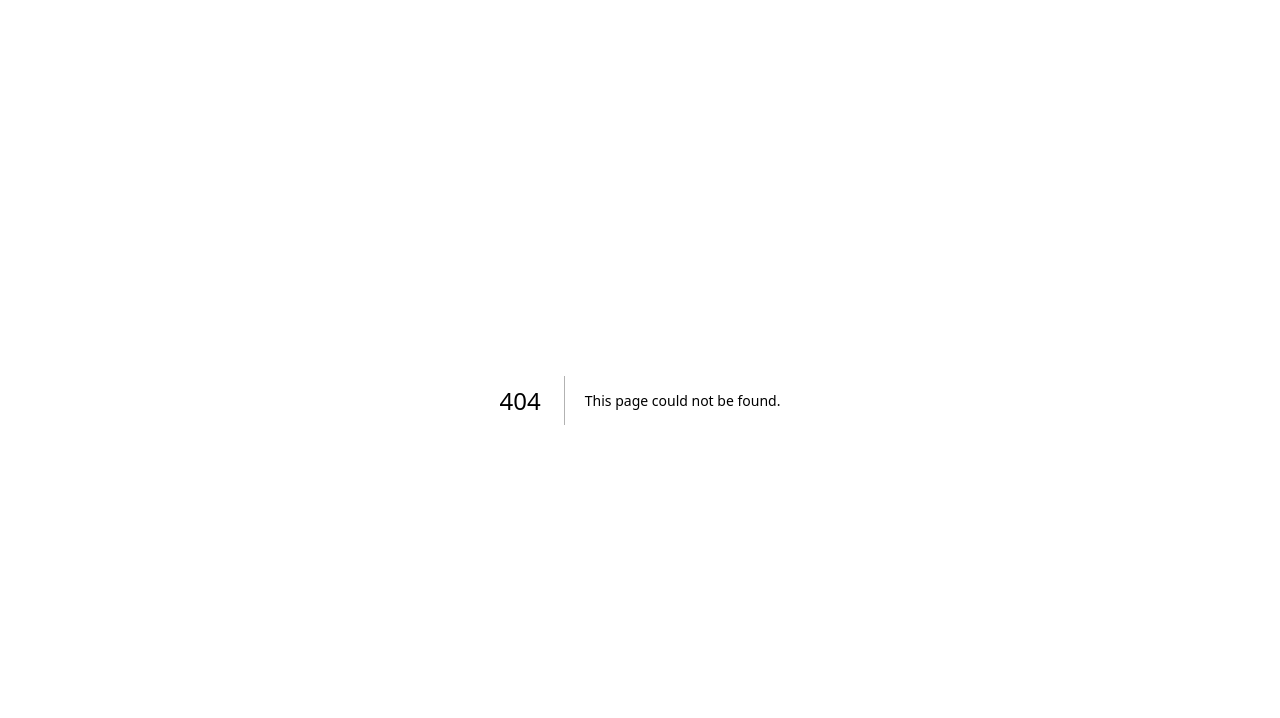
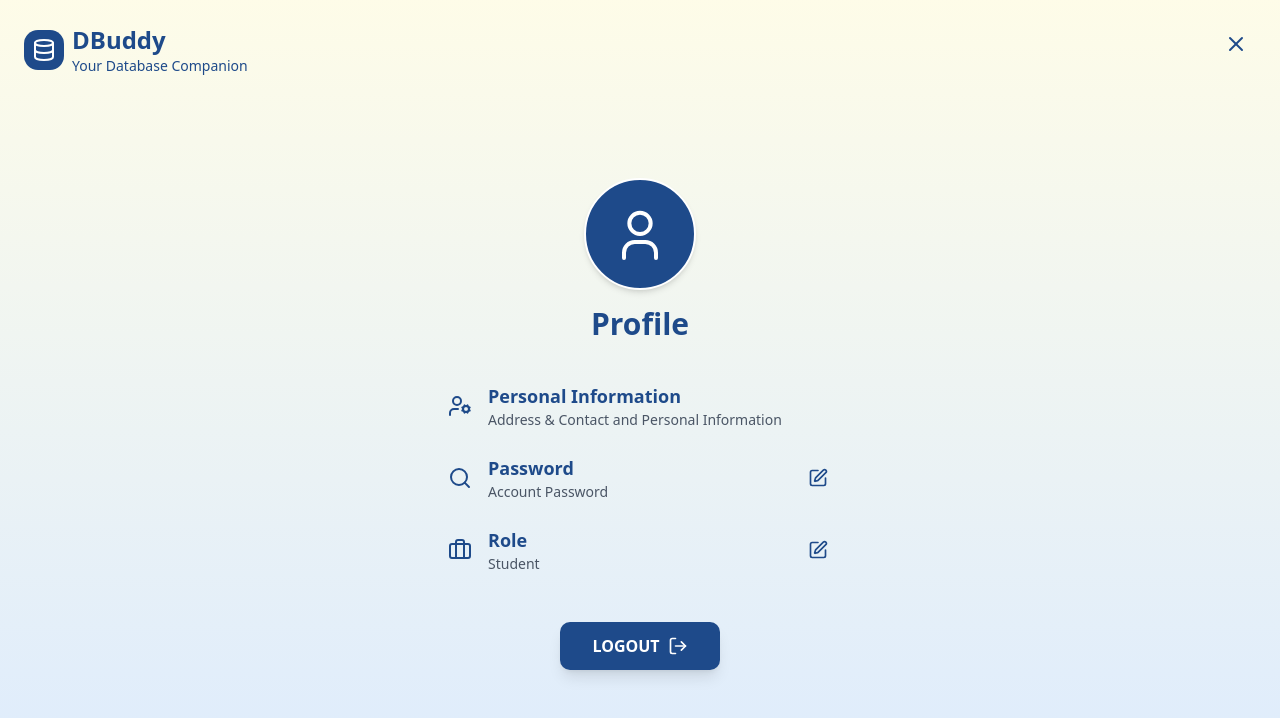
Before and after one commit to pranshu05/BackendManager, a Next.js app: page /profile in a window 1280 px wide. Before the commit this address had no page. Shown: the top 718 px of the page. Built offline with nearby package versions, Linux system fonts and the light colour scheme; no server answers.

Commit message:
add basic profile page

```diff
--- a/src/app/dashboard/page.jsx
+++ b/src/app/dashboard/page.jsx
@@ -4,12 +4,7 @@ import { useState, useEffect } from "react";
 import { Card, CardContent } from "@/components/ui/card";
 import { Button } from "@/components/ui/button";
 import { ProjectCard } from "@/components/(dashboard)/ProjectCard";
-import {
-    Database,
-    LogOut,
-    CheckCircle,
-    Table,
-} from "lucide-react";
+import { Database, LogOut, CheckCircle, Table, User } from "lucide-react";
 
 export default function DashboardPage() {
   const [projects, setProjects] = useState([]);
@@ -65,11 +60,24 @@ export default function DashboardPage() {
               <p className="text-sm text-primary">Your Database Companion</p>
             </div>
           </div>
-                    <Button variant="outline" size="sm" asChild>
-                        <a onClick={handleLogout}>
+          <div className="flex items-center gap-2">
+            <div className="flex items-center gap-2">
+              <Button
+                variant="outline"
+                size="sm"
+                onClick={() => (window.location.href = "/profile")}
+                className="cursor-pointer">
+                <User className="w-4 h-4"  />
+              </Button>
+              <Button
+                variant="outline"
+                size="sm"
+                onClick={handleLogout}
+                className="cursor-pointer">
                 <LogOut className="w-4 h-4" />
-                        </a>
               </Button>
+            </div>
+          </div>
         </div>
       </header>
 
@@ -77,7 +85,9 @@ export default function DashboardPage() {
       <main className="p-6 max-w-7xl mx-auto space-y-8">
         {/* Welcome Section */}
         <div className="text-center space-y-4 py-8">
-                    <h2 className="text-3xl font-bold text-foreground">Welcome back 👋</h2>
+          <h2 className="text-3xl font-bold text-foreground">
+            Welcome back 👋
+          </h2>
           <p className="text-xl text-muted-foreground max-w-2xl mx-auto">
             Create and manage your databases with natural language. No SQL
             knowledge required.
@@ -87,7 +97,9 @@ export default function DashboardPage() {
         {/* Projects */}
         <section>
           <div className="flex items-center justify-between mb-6">
-                        <h2 className="text-2xl font-semibold text-foreground">Your Projects</h2>
+            <h2 className="text-2xl font-semibold text-foreground">
+              Your Projects
+            </h2>
             <div className="text-sm text-muted-foreground">
               {projects.length} project{projects.length !== 1 ? "s" : ""}
             </div>
@@ -102,7 +114,9 @@ export default function DashboardPage() {
               <CardContent className="space-y-4">
                 <Database className="w-16 h-16 text-muted-foreground mx-auto" />
                 <div>
-                                    <h3 className="text-lg font-medium text-foreground">No projects yet</h3>
+                  <h3 className="text-lg font-medium text-foreground">
+                    No projects yet
+                  </h3>
                   <p className="text-muted-foreground">
                     Create your first project to get started
                   </p>
@@ -122,7 +136,9 @@ export default function DashboardPage() {
                       name: project.project_name,
                       status: project.is_active ? "connected" : "error",
                       tables: 0, // placeholder until API provides table count
-                                            lastModified: new Date(project.updated_at).toLocaleString(),
+                      lastModified: new Date(
+                        project.updated_at
+                      ).toLocaleString(),
                     },
                     createdAt: project.created_at,
                   }}
@@ -139,8 +155,12 @@ export default function DashboardPage() {
               <div className="flex items-center space-x-2">
                 <Database className="w-8 h-8 text-primary" />
                 <div>
-                                    <p className="text-2xl font-bold text-foreground">{projects.length}</p>
-                                    <p className="text-sm text-muted-foreground">Total Projects</p>
+                  <p className="text-2xl font-bold text-foreground">
+                    {projects.length}
+                  </p>
+                  <p className="text-sm text-muted-foreground">
+                    Total Projects
+                  </p>
                 </div>
               </div>
             </CardContent>
@@ -154,7 +174,9 @@ export default function DashboardPage() {
                   <p className="text-2xl font-bold text-foreground">
                     {projects.filter((p) => p.is_active).length}
                   </p>
-                                    <p className="text-sm text-muted-foreground">Active Databases</p>
+                  <p className="text-sm text-muted-foreground">
+                    Active Databases
+                  </p>
                 </div>
               </div>
             </CardContent>
--- /dev/null
+++ b/src/app/profile/page.jsx
@@ -0,0 +1,135 @@
+"use client";
+
+import { useState, useEffect } from "react";
+import {
+  Database,
+  LogOut,
+  UserCog,
+  Search,
+  Briefcase,
+  SquarePen,
+  X,
+} from "lucide-react";
+
+export default function ProfilePage() {
+  const [user, setUser] = useState(null);
+
+  useEffect(() => {
+    const fetchUserData = async () => {
+      try {
+        const res = await fetch("/api/auth/me");
+        if (res.ok) {
+          const data = await res.json();
+          setUser(data.user);
+        }
+      } catch (error) {
+        console.error("Error fetching user:", error);
+      }
+    };
+    fetchUserData();
+  }, []);
+
+  const handleLogout = async () => {
+    try {
+      await fetch("/api/auth/logout", { method: "POST" });
+      window.location.href = "/";
+    } catch (error) {
+      console.error("Logout error:", error);
+      window.location.href = "/";
+    }
+  };
+
+  const ProfileLink = ({ icon: Icon, title, subtitle, hasEdit = false }) => (
+    <div className="flex items-center justify-between w-full">
+      <div className="flex items-center space-x-4">
+        <Icon className="w-6 h-6 text-[#1e4a8a] flex-shrink-0" />
+        <div>
+          <h2 className="text-lg font-semibold text-[#1e4a8a]">{title}</h2>
+          <p className="text-sm text-gray-600">{subtitle}</p>
+        </div>
+      </div>
+      {hasEdit && (
+        <button className="text-[#1e4a8a] hover:text-[#1e3a6a] p-1">
+          <SquarePen className="w-5 h-5" />
+        </button>
+      )}
+    </div>
+  );
+
+  return (
+    /*logo*/
+    <div className="min-h-screen bg-gradient-to-b from-yellow-50 to-blue-100 relative p-6">
+      <header className="absolute top-6 left-6">
+        <div className="flex items-center space-x-2">
+          <div className="p-2 bg-[#1e4a8a] rounded-xl">
+            <Database className="w-6 h-6 text-white" />
+          </div>
+          <div>
+            <h1 className="text-2xl font-bold text-[#1e4a8a]">DBuddy</h1>
+            <p className="text-sm text-[#1e4a8a]">Your Database Companion</p>
+          </div>
+        </div>
+      </header>
+
+        {/* X button */}
+      <button
+        onClick={() => (window.location.href = "/dashboard")}
+        className="absolute top-6 right-6 p-2 rounded-full text-[#1e4a8a] hover:bg-gray-500/10 transition-colors cursor-pointer"
+        aria-label="Close">
+        <X className="w-6 h-6" />
+      </button>
+
+      <main className="flex flex-col items-center justify-center min-h-screen w-full">
+        <div className="w-full max-w-sm">
+
+
+          <div className="flex flex-col items-center space-y-4 mb-10">
+            <div className="w-28 h-28 rounded-full bg-[#1e4a8a] flex items-center justify-center border-2 border-white shadow-md">
+              <svg
+                xmlns="http://www.w3.org/2000/svg"
+                viewBox="0 0 24 24"
+                fill="none"
+                stroke="white"
+                strokeWidth="1.5"
+                strokeLinecap="round"
+                strokeLinejoin="round"
+                className="w-16 h-16">
+                <circle cx="12" cy="8" r="4" />
+                <path d="M6 21v-2a4 4 0 0 1 4-4h4a4 4 0 0 1 4 4v2" />
+              </svg>
+            </div>
+            <h1 className="text-3xl font-semibold text-[#1e4a8a]">Profile</h1>
+          </div>
+
+          <div className="space-y-6">
+            <ProfileLink
+              icon={UserCog}
+              title="Personal Information"
+              subtitle="Address & Contact and Personal Information" />
+            <ProfileLink
+              icon={Search}
+              title="Password"
+              subtitle="Account Password"
+              hasEdit={true}/>
+            <ProfileLink
+              icon={Briefcase}
+              title="Role"
+              subtitle={user ? user.role : "Student"}
+              hasEdit={true}/>
+          </div>
+
+        {/*logout btn*/}
+          <div className="flex justify-center pt-12">
+            <button
+              onClick={handleLogout}
+              className="bg-[#1e4a8a] hover:bg-[#1e3a6a] text-white font-semibold px-8 py-3 rounded-lg shadow-lg flex items-center space-x-2 transition-colors">
+              <span>LOGOUT</span>
+              <LogOut className="w-5 h-5" />
+           </button>
+          </div>
+        </div>
+
+      </main>
+    </div>
+  );
+}
```
Lines whose indentation alone changed are shown as unchanged.
